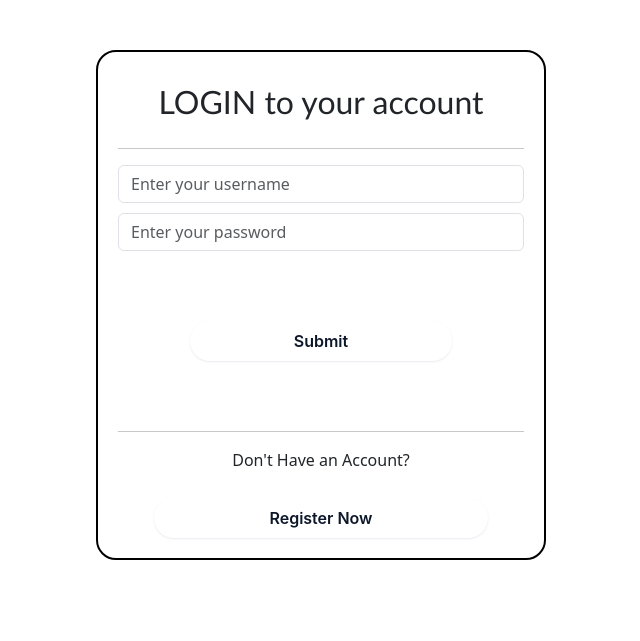
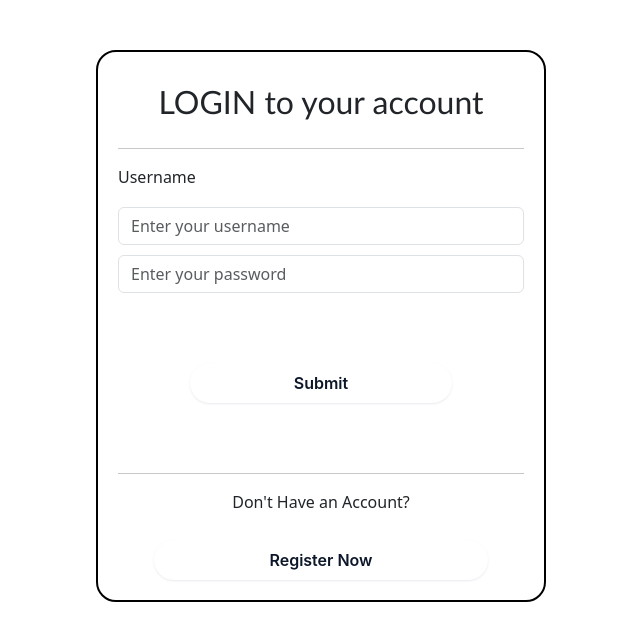
Before and after one commit to Amit-adh/TODO-list, a Flask app: page /auth/login in a window 1280 px wide. Shown: the top 641 px of the page, without its empty margins (319-959 px from the left). Run offline with Flask 3, Linux system fonts and the light colour scheme.

Commit message:
form control

```diff
--- a/templates/login.html
+++ b/templates/login.html
@@ -27,7 +27,8 @@
                     {% endif %}
                 {% endfor %}
             {% endwith %}
-            <input type="text" class="form-control {% if login_error %}is-invalid{% endif %}" name="username" placeholder="Enter your username">
+            <label for="username" class="form-label">Username</label>
+            <input type="text" class="form-control {% if login_error %}is-invalid{% endif %}" name="username" id="username" placeholder="Enter your username">
             {% if login_error %}
                 <div class="invalid-feedback">
                     {{ login_error }}
```
